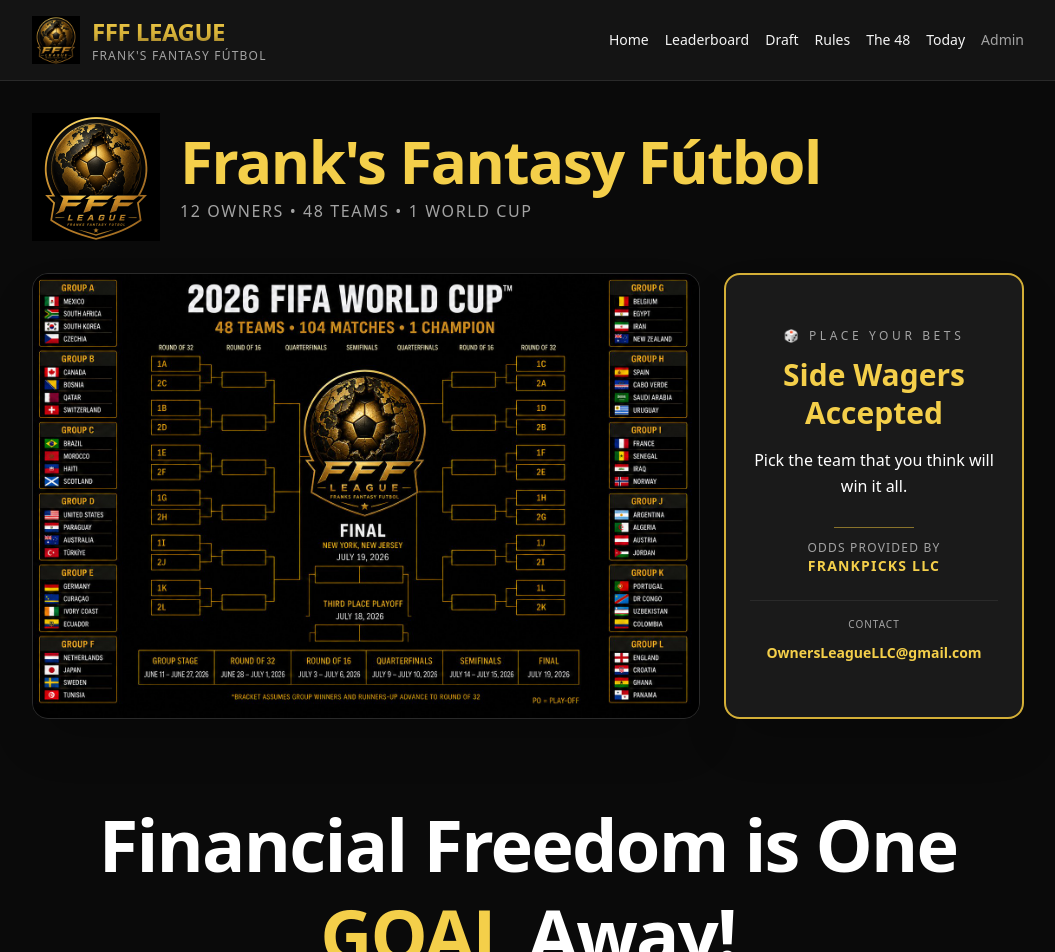
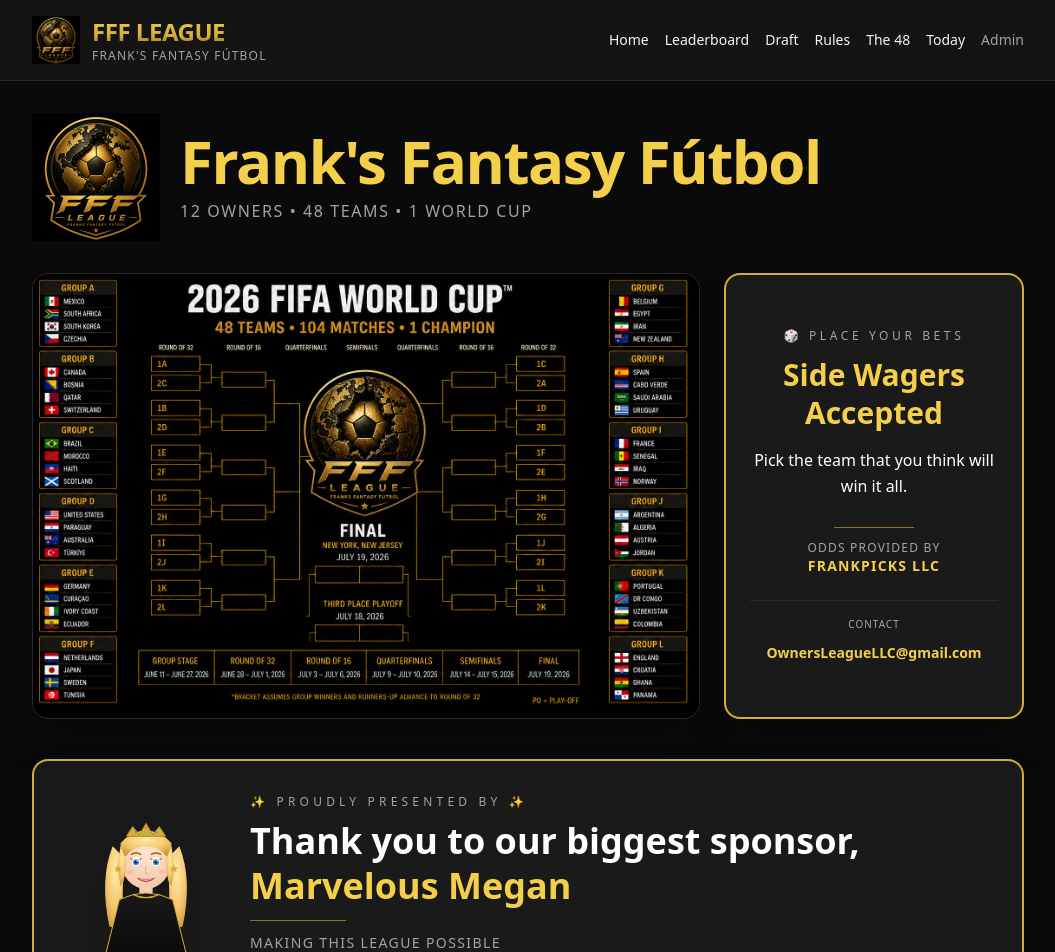
Before and after one commit to Fuhrank/fff-league, a Next.js app: page / in a window 1280 px wide. Shown: the top 952 px of the page, without its empty margins (112-1167 px from the left). Built offline with nearby package versions, Linux system fonts and the light colour scheme.

Commit message:
Add Marvelous Megan sponsor banner with cartoon avatar

```diff
--- a/app/page.tsx
+++ b/app/page.tsx
@@ -55,6 +55,31 @@ export default function HomePage() {
         </aside>
       </div>
 
+      {/* ============ SPONSOR BANNER ============ */}
+      <div className="my-10 rounded-2xl border-2 border-[color:var(--gold)] bg-card overflow-hidden shadow-2xl">
+        <div className="flex flex-col sm:flex-row items-center gap-6 p-6 sm:p-8">
+          <img
+            src="/marvelous-megan.svg"
+            alt="Marvelous Megan"
+            className="h-32 w-32 sm:h-40 sm:w-40 flex-shrink-0 drop-shadow-2xl"
+          />
+          <div className="flex-1 text-center sm:text-left">
+            <p className="text-[10px] sm:text-xs uppercase tracking-[0.35em] text-[color:var(--text-dim)] mb-2">
+              ✨ Proudly Presented By ✨
+            </p>
+            <h2 className="text-2xl sm:text-4xl font-extrabold leading-tight mb-2">
+              <span className="text-white">Thank you to our biggest sponsor,</span>
+              <br />
+              <span className="gold-bright">Marvelous Megan</span>
+            </h2>
+            <div className="mt-3 mx-auto sm:mx-0 h-px w-24 bg-[color:var(--gold)] opacity-60" />
+            <p className="text-xs sm:text-sm text-[color:var(--text-dim)] uppercase tracking-widest mt-3">
+              Making this league possible
+            </p>
+          </div>
+        </div>
+      </div>
+
       {/* ============ TAGLINE ============ */}
       <div className="my-12 sm:my-20 text-center">
         <p className="text-4xl sm:text-6xl lg:text-7xl font-extrabold tracking-tight leading-tight">
```
Also changed, not shown: public/marvelous-megan.svg (added).
